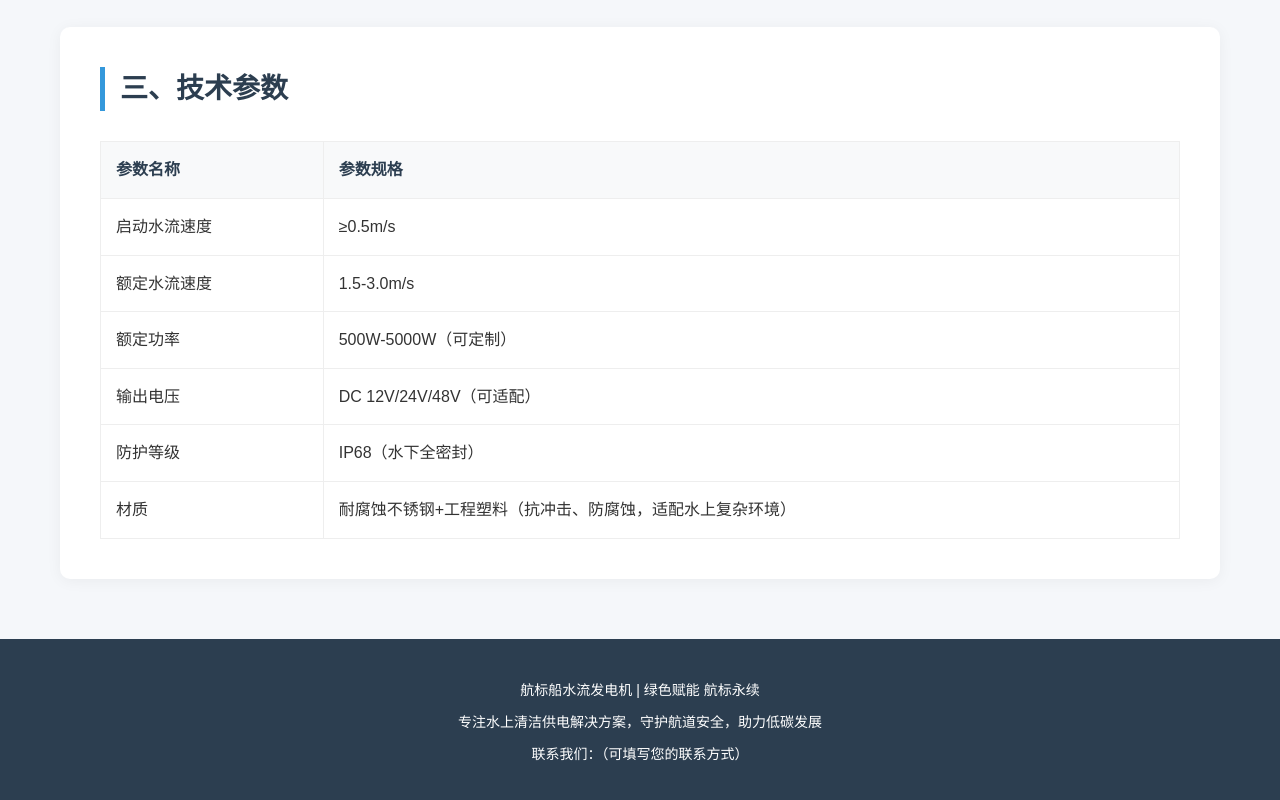
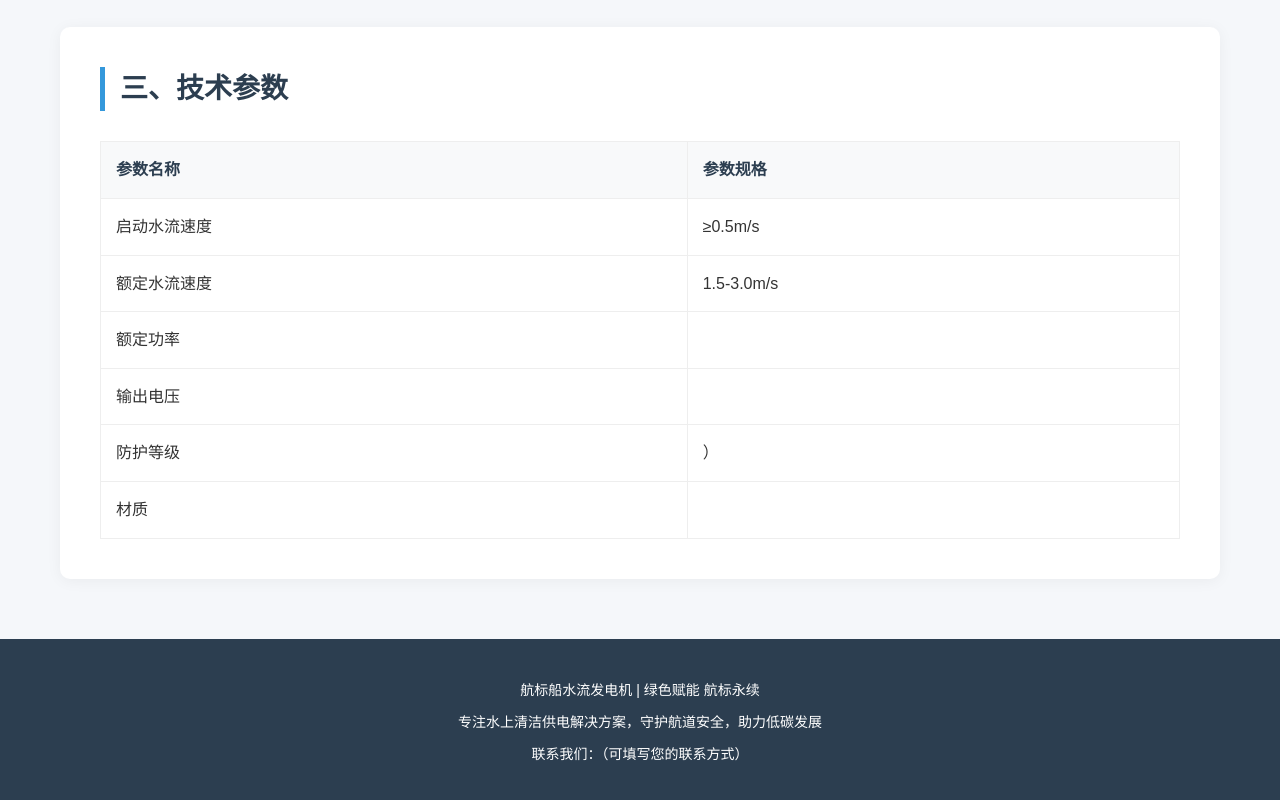
Before and after one commit to anklekill/myweb, a plain HTML site: page index.html in a window 1280 px wide. Shown: the part 2083-2883 px from the top of the page. Drawn offline with Linux system fonts and the light colour scheme.

Commit message:
Update index.html

```diff
--- a/index.html
+++ b/index.html
@@ -285,7 +285,7 @@
 
 <td>额定功率</td>
 
- <td>500W-5000W（可定制）</td>
+ <td></td>
 
                     </tr>
 
@@ -293,7 +293,7 @@
 
                         <td>输出电压</td>
 
-                        <td>DC 12V/24V/48V（可适配）</td>
+                        <td></td>
 
                     </tr>
 
@@ -301,7 +301,7 @@
 
                         <td>防护等级</td>
 
-                        <td>IP68（水下全密封）</td>
+                        <td>）</td>
 
                     </tr>
 
@@ -309,7 +309,7 @@
 
                         <td>材质</td>
 
-                        <td>耐腐蚀不锈钢+工程塑料（抗冲击、防腐蚀，适配水上复杂环境）</td>
+                        <td></td>
 
                     </tr>
 
```
